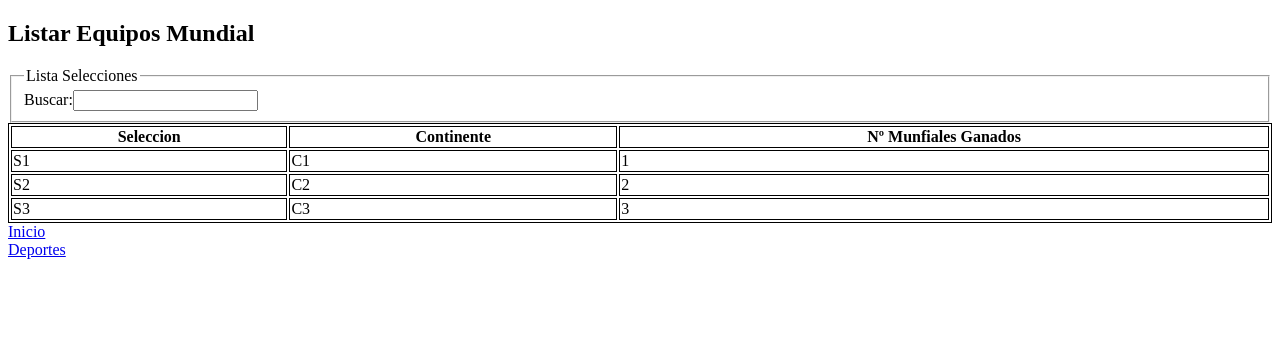
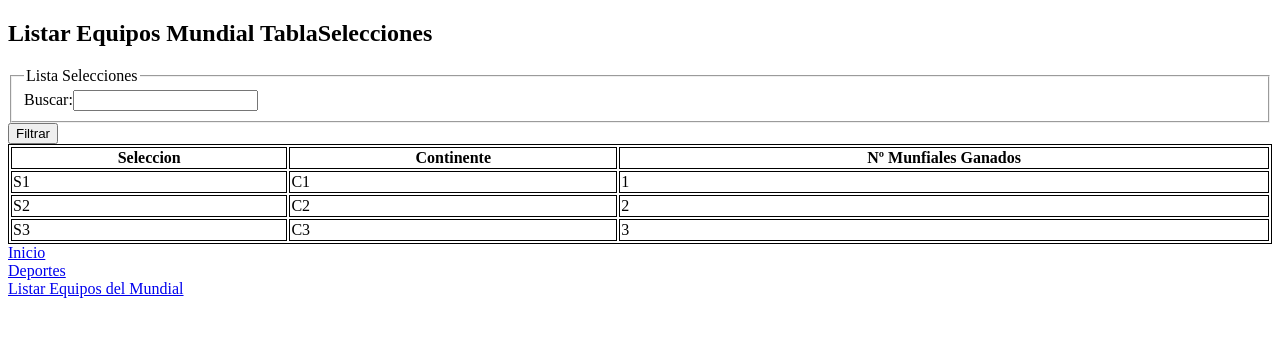
Before and after one commit to VictorPoquet/DJangoProject, a Django app: a page that uses primerProyectoDjango/deportes/templates/listar_equipos_mundial.html in a window 1280 px wide. Shown: the top 337 px of the page. Run offline with Django 4.2, Linux system fonts and the light colour scheme.

Commit message:
ADD NEW equipo django

```diff
--- a/primerProyectoDjango/deportes/templates/deportes.html
+++ b/primerProyectoDjango/deportes/templates/deportes.html
@@ -16,5 +16,6 @@
 
 <a href="{% url 'inicio' %}">Inicio</a> <br>
 <a href="{% url 'listar_equipos_deportes' %}">Listar Equipos del Mundial</a> <br>
+<a href="listar_equipos_mundial?titulo_tabla=TablaSelecciones">Listar Equipos del Mundial2</a> <br>
 </body>
 </html>
--- a/primerProyectoDjango/deportes/templates/listar_equipos_mundial.html
+++ b/primerProyectoDjango/deportes/templates/listar_equipos_mundial.html
@@ -7,19 +7,23 @@ table, th, td {
 </style>
 <body>
 
-    <h2>Listar Equipos Mundial</h2>
+    <h2>Listar Equipos Mundial {{titulo}}</h2>
 
-    <form>
+    <form action="listar_equipos_mundial" method="POST">
+        {%csrf_token%}
         <fieldset>
             <legend>Lista Selecciones</legend>
-            <label>Buscar:<input type="text" name="seleccion" list="seleccion" />
-                <datalist id="seleccion">
+            <label>Buscar:<input type="text" name="continente" list="continente" />
+                <datalist id="continente">
                        {% for equipo in listado_equipos%}
-                            <option value ="{{equipo.seleccion}}" ></option>
+                            <option value ="{{equipo.continente}}" ></option>
                        {% endfor %}
                 </datalist>
             </label>
         </fieldset>
+        <input type="hidden" name="tipo" value="filtrar">
+        <input type="hidden" name="titulo_tabla" value="{{titulo_tabla}}">
+        <input type="submit" value="Filtrar">
     </form>
 
     <table style="width:100%">
@@ -41,5 +45,6 @@ table, th, td {
 
     <a href="{% url 'inicio' %}">Inicio</a> <br>
     <a href="{% url 'deportes' %}">Deportes</a> <br>
+    <a href="{% url 'add_new_equipos_deportes' %}">Listar Equipos del Mundial</a> <br>
 </body>
 </html>
--- a/primerProyectoDjango/deportes/views.py
+++ b/primerProyectoDjango/deportes/views.py
@@ -2,24 +2,63 @@ from django.shortcuts import render
 from django.http import HttpResponse
 
 
-# Create your views here.
+# PAGINA DEPORTES.HTML genera datos base deportes
 def deportes(request):
     deportes = {
-                "t_deportes": "DEPORTES",
-                "t_futbol": "Futbol",
-                "t_basquet": "Basquetbol",
-                "d_basquetbol": "es un deporte de equipo, jugado entre dos conjuntos de cinco jugadores cada uno "
-                              "durante cuatro períodos o cuartos de diez minutos cada uno.",
-                "d_futbol": "deporte de equipo jugado entre dos conjuntos de once jugadores cada uno mientras "
-                          "los árbitros se ocupan de que las normas se cumplan correctamente."}
+        "t_deportes": "DEPORTES",
+        "t_futbol": "Futbol",
+        "t_basquet": "Basquetbol",
+        "d_basquetbol": "es un deporte de equipo, jugado entre dos conjuntos de cinco jugadores cada uno "
+                        "durante cuatro períodos o cuartos de diez minutos cada uno.",
+        "d_futbol": "deporte de equipo jugado entre dos conjuntos de once jugadores cada uno mientras "
+                    "los árbitros se ocupan de que las normas se cumplan correctamente."}
     return render(request, "deportes.html", deportes)
 
+#PAGINA ADD_NEW_EQUIPO_MUNDIAL.HTML envia a la pagina html
+def add_new_equipos_mundial(request):
+    return render(request, "add_new_equipo_mundial.html")
 
-def listar_equipos_mundial(request):
+
+# Crea los datos base de los equipos, para poder hacer pruebas
+def lista_tabla_equipos(continente_param,new_equipo):
     listado_equipos = [
         {"seleccion": "S1", "continente": "C1", "num_mundiales": "1"},
         {"seleccion": "S2", "continente": "C2", "num_mundiales": "2"},
         {"seleccion": "S3", "continente": "C3", "num_mundiales": "3"},
     ]
-    contexto = {"listado_equipos": listado_equipos}
+    if not continente_param == None:
+        listado_equipos = list(filter(lambda equipo: equipo['continente'] == continente_param, listado_equipos))
+
+    if new_equipo:
+        listado_equipos.append(new_equipo)
+    return listado_equipos
+
+
+# Recoge los datos del post del nuevo equipo
+def dicionario_new_equip(request):
+    new_seleccion = request.POST['seleccion']
+    new_continente = request.POST['continente']
+    new_num_mundiales = request.POST['num_mundial']
+    new_equip = {"seleccion": new_seleccion, "continente": new_continente, "num_mundiales": new_num_mundiales}
+    return new_equip
+
+
+#PAGINA LISTA_EQUIPOS_MUNDIAL.HTML crea datos base, filtra y recibe los post de los nuevos equipos
+def listar_equipos_mundial(request):
+    continente_param = None
+    new_equipo = []
+    titulo_tabla = "Tabla Equipos"
+
+    if request.method == 'POST':
+        if request.POST['tipo'] == 'filtrar':
+            continente_param = request.POST['continente']
+            titulo_tabla = request.POST['titulo_tabla']
+        elif request.POST['tipo'] == 'add':
+            new_equipo = dicionario_new_equip(request)
+    elif request.method == 'GET':
+        titulo_tabla = request.GET['titulo_tabla']
+
+    listado_equipos = lista_tabla_equipos(continente_param,new_equipo)
+    contexto = {"listado_equipos": listado_equipos, "titulo": titulo_tabla}
+
     return render(request, "listar_equipos_mundial.html", contexto)
--- a/primerProyectoDjango/primerProyectoDjango/urls.py
+++ b/primerProyectoDjango/primerProyectoDjango/urls.py
@@ -16,7 +16,7 @@ Including another URLconf
 from django.contrib import admin
 from django.urls import path
 from webapp.views import bienvenido, bienvenido_template, bienvenido_dicionario, listar_alumnos, adios
-from deportes.views import deportes, listar_equipos_mundial
+from deportes.views import deportes, listar_equipos_mundial, add_new_equipos_mundial
 
 urlpatterns = [
     #APP WEBAPP
@@ -30,5 +30,5 @@ urlpatterns = [
     #APP DEPORTES
     path('deportes/', deportes, name="deportes"),
     path('deportes/listar_equipos_mundial', listar_equipos_mundial, name="listar_equipos_deportes"),
-
+    path('deportes/add_new_equipos_mundial', add_new_equipos_mundial, name="add_new_equipos_deportes"),
 ]
--- a/primerProyectoDjango/webapp/views.py
+++ b/primerProyectoDjango/webapp/views.py
@@ -19,12 +19,12 @@ def bienvenido_dicionario(request):
 
 
 def listar_alumnos(request):
-    lista_alumnos = [
+    list_alumnos = [
         {"nombre": "Nombre1", "apellidos":"Apellidos1","dni":"111A"},
         {"nombre": "Nombre2", "apellidos": "Apellidos2", "dni": "111B"},
         {"nombre": "Nombre3", "apellidos": "Apellidos3", "dni": "111C"},
                 ]
-    contexto = {"listado_alumnos":lista_alumnos}
+    contexto = {"listado_alumnos":list_alumnos}
     return render(request, "getion/alumnos.html", contexto)
 
 
```
